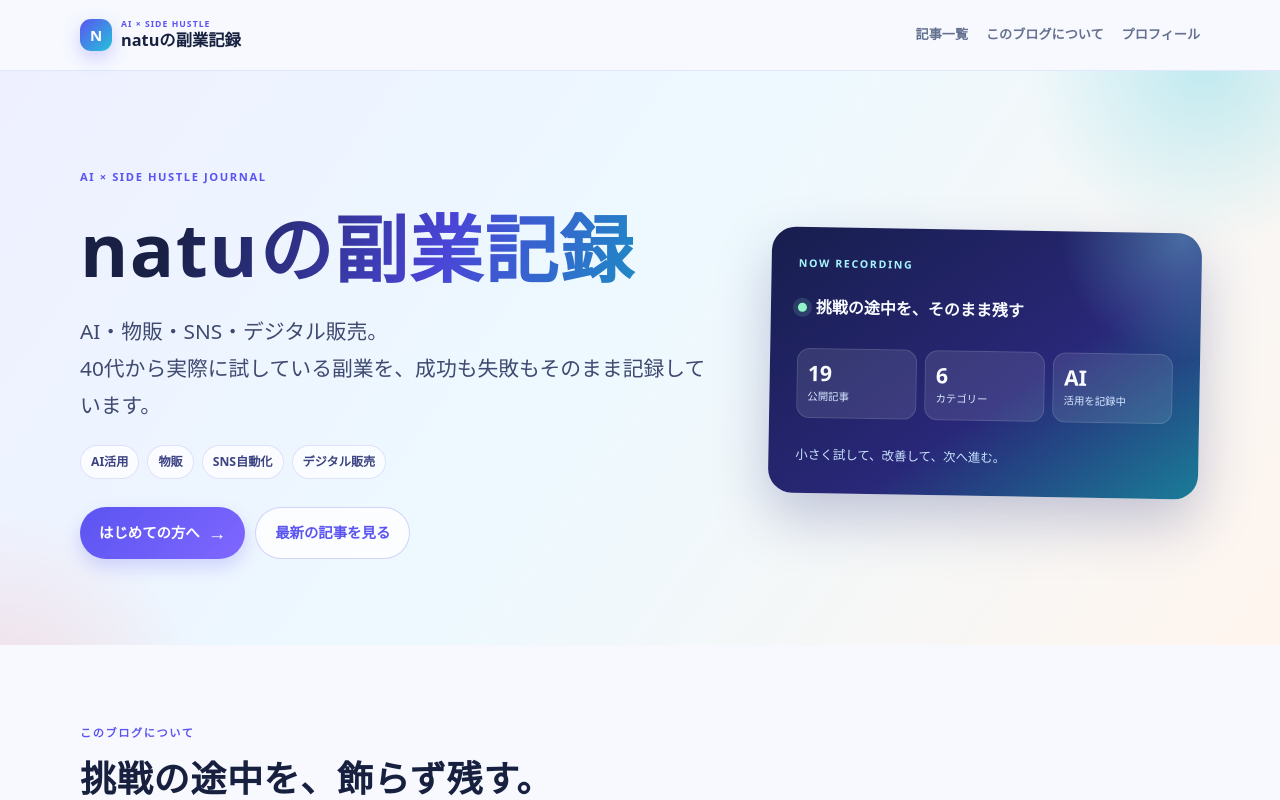
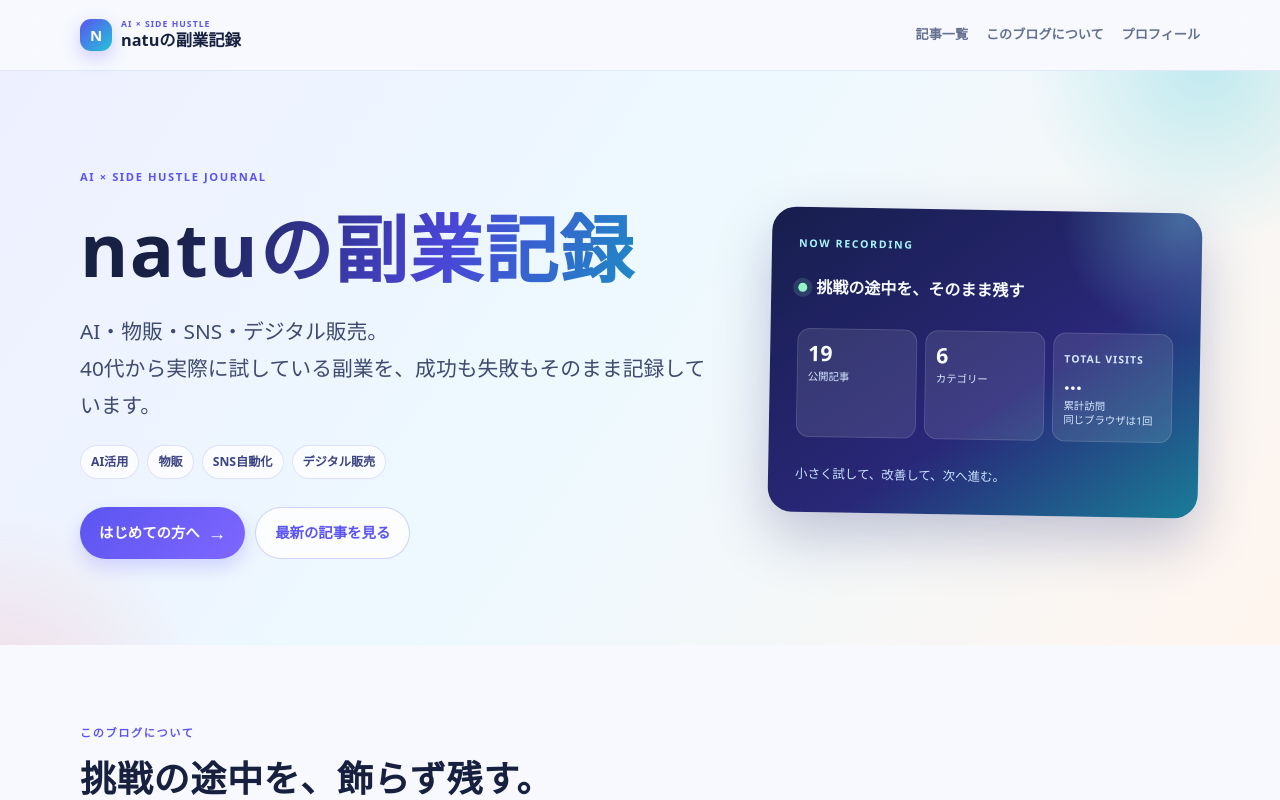
Before and after one commit to fukugyoai43-blip/natu-sidehustle-blog, a Next.js app: page / in a window 1280 px wide. Shown: the top 800 px of the page. Built offline with nearby package versions, Linux system fonts and the light colour scheme; no server answers.

Commit message:
Add public visitor counter

```diff
--- /dev/null
+++ b/app/api/visitor-count/route.ts
@@ -0,0 +1,38 @@
+import { cookies } from "next/headers";
+import { NextResponse } from "next/server";
+import { getVisitorCounterStore } from "@/lib/visitor-counter";
+
+export const dynamic = "force-dynamic";
+
+const VISITOR_COOKIE = "natu_blog_visitor";
+const COUNTER_KEY = "natu-blog:unique-visitors";
+
+export async function GET() {
+  const store = getVisitorCounterStore();
+
+  if (!store) {
+    return NextResponse.json({ configured: false, count: null }, { headers: { "Cache-Control": "no-store" } });
+  }
+
+  const cookieStore = await cookies();
+  const hasVisited = cookieStore.has(VISITOR_COOKIE);
+
+  if (!hasVisited) {
+    await store.incr(COUNTER_KEY);
+  }
+
+  const count = await store.get<number>(COUNTER_KEY) ?? 0;
+  const response = NextResponse.json({ configured: true, count }, { headers: { "Cache-Control": "no-store" } });
+
+  if (!hasVisited) {
+    response.cookies.set(VISITOR_COOKIE, "1", {
+      httpOnly: true,
+      sameSite: "lax",
+      secure: true,
+      maxAge: 60 * 60 * 24 * 365,
+      path: "/",
+    });
+  }
+
+  return response;
+}
--- a/app/layout.tsx
+++ b/app/layout.tsx
@@ -1,6 +1,7 @@
 import type { Metadata } from "next";
 import "./globals.css";
 import "./mobile-header.css";
+import "./visitor-counter.css";
 import { SiteHeader } from "@/components/site-header";
 import { SiteFooter } from "@/components/site-footer";
 import { siteConfig } from "@/site.config";
--- a/app/page.tsx
+++ b/app/page.tsx
@@ -3,8 +3,9 @@ import { categories } from "@/lib/categories";
 import { getAllPosts } from "@/lib/posts";
 import { PostCard } from "@/components/post-card";
 import { siteConfig } from "@/site.config";
+import { VisitorCounter } from "@/components/visitor-counter";
 export default function Home() { const posts = getAllPosts(); const featured = posts.filter((post) => post.featured).slice(0, 5); const experience = posts.filter((post) => post.experience).slice(0, 4); const services = [{label:"note",href:siteConfig.links.note},{label:"Brain",href:siteConfig.links.brain},{label:"BOOTH",href:siteConfig.links.booth},{label:"Gumroad",href:siteConfig.links.gumroad},{label:"楽天ROOM",href:siteConfig.links.rakutenRoom}].filter((s) => s.href); const socialLinks = [{label:"Threads",href:siteConfig.links.threads},{label:"X",href:siteConfig.links.x},{label:"note",href:siteConfig.links.note}].filter((s) => s.href);
- return <><section className="hero"><div className="hero-grid shell"><div className="hero-copy-wrap"><p className="eyebrow">AI × SIDE HUSTLE JOURNAL</p><h1>{siteConfig.name}</h1><p className="hero-copy">AI・物販・SNS・デジタル販売。<br/>40代から実際に試している副業を、成功も失敗もそのまま記録しています。</p><div className="hero-tags"><span>AI活用</span><span>物販</span><span>SNS自動化</span><span>デジタル販売</span></div><div className="actions"><Link className="button" href="/about">はじめての方へ <span>→</span></Link><Link className="button button-secondary" href="/posts">最新の記事を見る</Link></div></div><aside className="hero-panel" aria-label="このブログの記録"><div className="hero-glow"/><p className="panel-label">NOW RECORDING</p><div className="signal-line"><span className="signal-dot"/>挑戦の途中を、そのまま残す</div><div className="site-stats"><div><strong>{posts.length}</strong><span>公開記事</span></div><div><strong>{categories.length}</strong><span>カテゴリー</span></div><div><strong>AI</strong><span>活用を記録中</span></div></div><p className="panel-note">小さく試して、改善して、次へ進む。</p></aside></div></section>
+ return <><section className="hero"><div className="hero-grid shell"><div className="hero-copy-wrap"><p className="eyebrow">AI × SIDE HUSTLE JOURNAL</p><h1>{siteConfig.name}</h1><p className="hero-copy">AI・物販・SNS・デジタル販売。<br/>40代から実際に試している副業を、成功も失敗もそのまま記録しています。</p><div className="hero-tags"><span>AI活用</span><span>物販</span><span>SNS自動化</span><span>デジタル販売</span></div><div className="actions"><Link className="button" href="/about">はじめての方へ <span>→</span></Link><Link className="button button-secondary" href="/posts">最新の記事を見る</Link></div></div><aside className="hero-panel" aria-label="このブログの記録"><div className="hero-glow"/><p className="panel-label">NOW RECORDING</p><div className="signal-line"><span className="signal-dot"/>挑戦の途中を、そのまま残す</div><div className="site-stats"><div><strong>{posts.length}</strong><span>公開記事</span></div><div><strong>{categories.length}</strong><span>カテゴリー</span></div><VisitorCounter /></div><p className="panel-note">小さく試して、改善して、次へ進む。</p></aside></div></section>
  <section className="section shell intro"><p className="eyebrow">このブログについて</p><h2>挑戦の途中を、飾らず残す。</h2><p>AI活用、物販、SNS、デジタル販売。実際にやってみた過程と、次に改善したいことを記録するブログです。</p><div className="inline-links"><Link href="/about">ブログについて →</Link><Link href="/profile">プロフィール →</Link></div></section>
  <section className="section tinted"><div className="shell"><div className="section-head"><div><p className="eyebrow">はじめての方へ</p><h2>まず読んでほしい記事</h2></div><Link href="/posts">すべて見る →</Link></div><div className="post-grid">{featured.map((post) => <PostCard key={post.slug} post={post}/>)}</div></div></section>
  <section className="section shell"><p className="eyebrow">カテゴリー</p><h2>カテゴリーから探す</h2><div className="category-grid">{categories.map((category) => <Link href={`/categories/${category.slug}`} className="category-card" key={category.slug}><h3>{category.name}</h3><p>{category.description}</p><span>記事を見る →</span></Link>)}</div></section>
--- /dev/null
+++ b/app/visitor-counter.css
@@ -0,0 +1,31 @@
+.visitor-counter {
+  min-width: 0;
+  padding: 13px 10px;
+  border: 1px solid rgba(255, 255, 255, 0.13);
+  border-radius: 13px;
+  background: rgba(255, 255, 255, 0.1);
+}
+
+.visitor-counter-label {
+  display: block;
+  color: #a7f6ff;
+  font-size: 0.57rem;
+  font-weight: 900;
+  letter-spacing: 0.1em;
+  line-height: 1.1;
+}
+
+.visitor-counter strong {
+  display: block;
+  margin-top: 5px;
+  font-size: 1.33rem;
+  line-height: 1.05;
+}
+
+.visitor-counter-copy {
+  display: block;
+  margin-top: 5px;
+  color: #d6e8ff;
+  font-size: 0.65rem;
+  line-height: 1.4;
+}
--- /dev/null
+++ b/components/visitor-counter.tsx
@@ -0,0 +1,29 @@
+"use client";
+
+import { useEffect, useState } from "react";
+
+type CounterResponse = {
+  configured: boolean;
+  count: number | null;
+};
+
+export function VisitorCounter() {
+  const [count, setCount] = useState<number | null>(null);
+
+  useEffect(() => {
+    fetch("/api/visitor-count", { cache: "no-store" })
+      .then((response) => response.json() as Promise<CounterResponse>)
+      .then((data) => {
+        if (data.configured && typeof data.count === "number") {
+          setCount(data.count);
+        }
+      })
+      .catch(() => undefined);
+  }, []);
+
+  return <div className="visitor-counter" aria-live="polite">
+    <span className="visitor-counter-label">TOTAL VISITS</span>
+    <strong>{count === null ? "…" : count.toLocaleString()}</strong>
+    <span className="visitor-counter-copy">累計訪問<br />同じブラウザは1回</span>
+  </div>;
+}
--- /dev/null
+++ b/lib/visitor-counter.ts
@@ -0,0 +1,15 @@
+import { Redis } from "@upstash/redis";
+
+let redis: Redis | null = null;
+
+export function getVisitorCounterStore() {
+  if (!process.env.KV_REST_API_URL || !process.env.KV_REST_API_TOKEN) {
+    return null;
+  }
+
+  redis ??= new Redis({
+    url: process.env.KV_REST_API_URL,
+    token: process.env.KV_REST_API_TOKEN,
+  });
+  return redis;
+}
--- a/package.json
+++ b/package.json
@@ -9,6 +9,7 @@
     "lint": "next lint"
   },
   "dependencies": {
+    "@upstash/redis": "^1.39.0",
     "@vercel/analytics": "^2.0.1",
     "next": "16.1.1",
     "react": "19.2.3",
```
Also changed, not shown: 1 other file (tests, documents, lock files or other folders).
